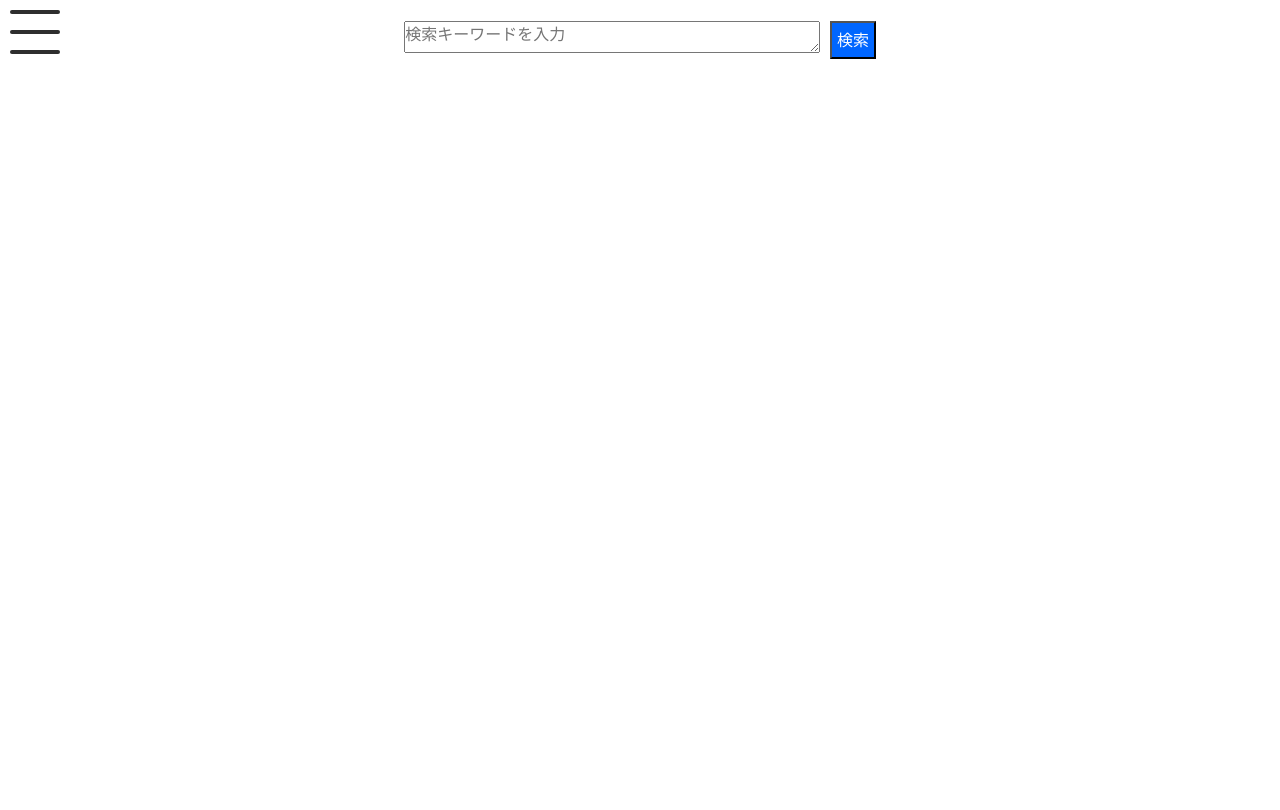
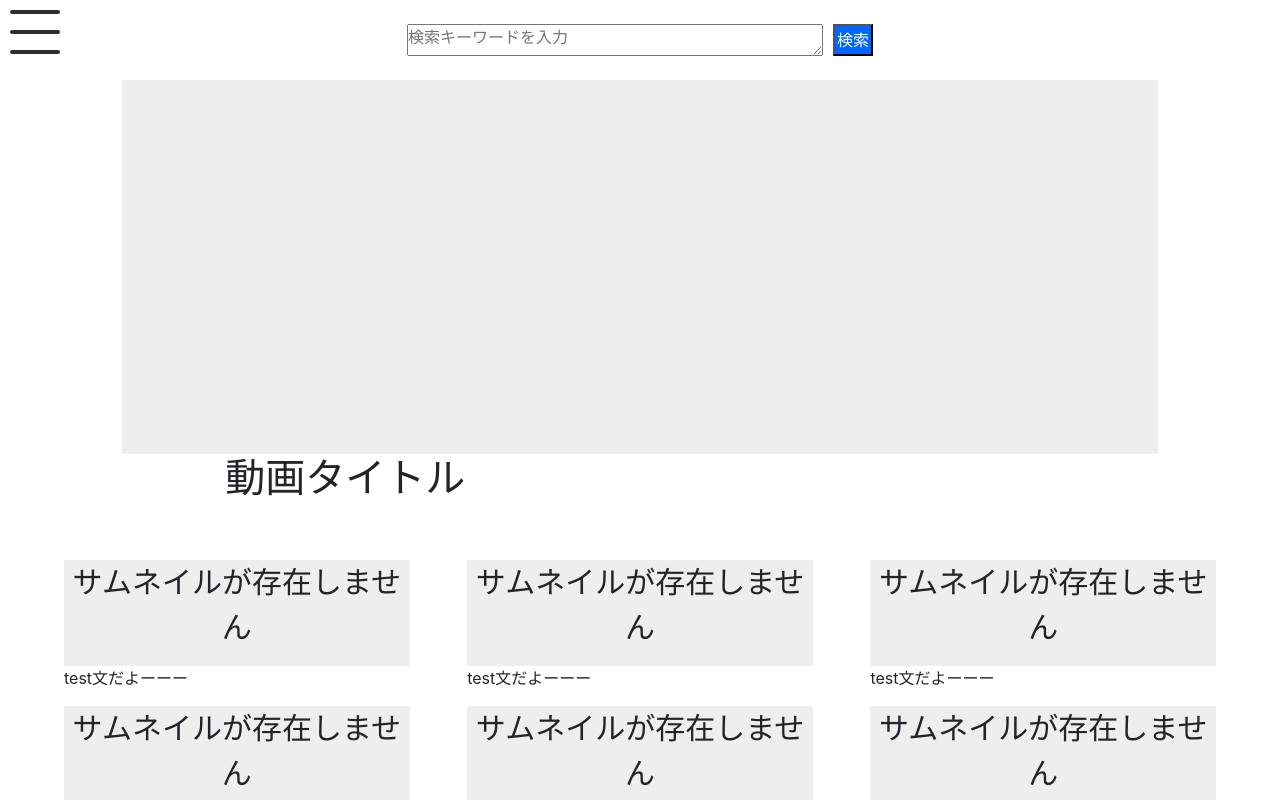
Before and after one commit to SoraY677/SoundsFrontend-StegHackthon2020-, a Nuxt app: page /watch in a window 1280 px wide. Built offline with nearby package versions, Linux system fonts and the light colour scheme.

Commit message:
page一部作成

```diff
--- /dev/null
+++ b/components/mainaudio.vue
@@ -0,0 +1,32 @@
+<template>
+  <section class="main-audio">
+  <div class="screen-block"></div>
+  <div class="description-block">
+    <h1>動画タイトル</h1>
+  </div>
+  </section>
+</template>
+
+<script>
+export default {
+
+}
+</script>
+
+<style>
+.main-audio{
+  width:90%;
+  height:60vh;
+  margin:0 auto;
+}
+.main-audio > .screen-block{
+  width:100%;
+  height:78%;
+  background-color:#eee;
+}
+.main-audio > .description-block{
+  width:80%;
+  height:22%;
+  margin:0 auto;
+}
+</style>
--- a/components/searchbar.vue
+++ b/components/searchbar.vue
@@ -10,7 +10,6 @@ export default {
   methods:{
     transListPage(){
       location.href ="/list"
-      console.log("hogehogeo")
     }
   }
 }
@@ -19,6 +18,7 @@ export default {
 <style>
 
   .search-container{
+    height:2em;
     display: inline-flex;
     flex-flow: wrap;
     justify-content: space-around;
@@ -26,13 +26,16 @@ export default {
   }
   textarea.search-input{
     width:26em;
-    height:2em;
+    height:100%;
     margin-right:10px;
   }
 
   button.search-bt{
-    padding:0.3em;
+    display: flex;
+    height:100%;
+    padding:2px;
     color:white;
+
     background-color:#0066FF;
   }
 </style>
--- a/components/thumbnail.vue
+++ b/components/thumbnail.vue
@@ -1,5 +1,5 @@
 <template>
-  <a :id="id" class="thumbnail-container" @click.prevent="transWatchPage()">
+  <a :id="id" class="thumbnail-container" @click.prevent="transWatchPage(id)">
     <div class="no-img">
       <p>サムネイルが存在しません</p>
     </div>
@@ -13,13 +13,13 @@
 export default {
   props: ["id", "thumbnailImg", "sound", "description"],
   methods: {
-    transWatchPage() {
-      this.$store.dispatch(
+    transWatchPage(id) {
+
+      /*this.$store.dispatch(
         "getData",
         "https://fast-headland-23842.herokuapp.com/current?num=2"
-      );
-      location.href = "./watch"
-      console.log(this.$store.state.data)
+      );*/
+      location.href = "./watch?id="+id;
     }
   }
 };
--- a/layouts/default.vue
+++ b/layouts/default.vue
@@ -1,6 +1,5 @@
 <template>
   <div class="frame">
-    <mmenu class="menu-layer"/>
     <mheader />
     <nuxt />
   </div>
@@ -31,17 +30,18 @@ html {
   position:relative;
   height:100vh;
   width:100vw;
+  overflow: hidden;
 }
 
 main{
-  height:80%;
-  width: 90%;
-  margin: 0 auto;
+  height:90%;
+  width: 100%;
+  padding:0 5%;
+  overflow-x: hidden;
+  overflow-y: scroll;
 }
 
-.menu-layer{
-  z-index:1;
-}
+
 .flex-row-block{
   display: flex;
   justify-content: space-between;
@@ -52,11 +52,9 @@ main{
 
 <script>
 import mheader from "~/layouts/header"
-import mmenu from "~/layouts/menu"
 export default {
   components:{
-    mheader,
-    mmenu
+    mheader
   }
 }
 </script>
--- a/layouts/header.vue
+++ b/layouts/header.vue
@@ -1,15 +1,18 @@
 <template>
   <header>
+    <mmenu class="menu-layer"/>
     <searchbar class="center-box"/>
   </header>
 </template>
 
 <script>
 import searchbar from "~/components/searchbar"
+import mmenu from "~/layouts/menu"
 
 export default {
   components:{
     searchbar,
+    mmenu
 
   }
 }
@@ -24,4 +27,8 @@ header{
   align-items: center;
 }
 
+.menu-layer{
+  position:absolute;
+}
+
 </style>
--- a/layouts/menu.vue
+++ b/layouts/menu.vue
@@ -40,7 +40,7 @@ export default {
 
 <style>
 nav{
-  position:absolute;
+  position:relative;
   top:10px;
   left:10px;
 }
@@ -77,6 +77,18 @@ nav{
   bottom: 0;
 }
 
+.menu-trigger.active span:nth-of-type(1) {
+  -webkit-transform: translateY(20px) rotate(-45deg);
+  transform: translateY(20px) rotate(-45deg);
+}
+.menu-trigger.active span:nth-of-type(2) {
+  opacity: 0;
+}
+.menu-trigger.active span:nth-of-type(3) {
+  -webkit-transform: translateY(-20px) rotate(45deg);
+  transform: translateY(-20px) rotate(45deg);
+}
+
 .menu-list{
   position:absolute;
   height:100vh;
--- a/pages/list.vue
+++ b/pages/list.vue
@@ -1,13 +1,27 @@
 <template>
-
+  <main class="flex-row-block">
+    <thumbnail />
+    <thumbnail />
+    <thumbnail />
+    <thumbnail />
+    <thumbnail />
+    <thumbnail />
+    <thumbnail />
+    <thumbnail />
+    <thumbnail />
+    <thumbnail />
+    <thumbnail />
+    <thumbnail />
+  </main>
 </template>
 
 <script>
+import thumbnail from "~/components/thumbnail";
 export default {
-
-}
+  components: {
+    thumbnail
+  }
+};
 </script>
 
-<style>
-
-</style>
+<style></style>
--- a/pages/watch.vue
+++ b/pages/watch.vue
@@ -1,10 +1,25 @@
 <template>
-
-</template>
+  <main>
+    <mainaudio />
+    <div class="flex-row-block">
+      <thumbnail />
+      <thumbnail />
+      <thumbnail />
+      <thumbnail />
+      <thumbnail />
+      <thumbnail />
+    </div>
+  </main>
+  </template>
 
 <script>
+import mainaudio from "~/components/mainaudio"
+import thumbnail from "~/components/thumbnail"
 export default {
-
+  components:{
+    mainaudio,
+    thumbnail
+  }
 }
 </script>
 
```
